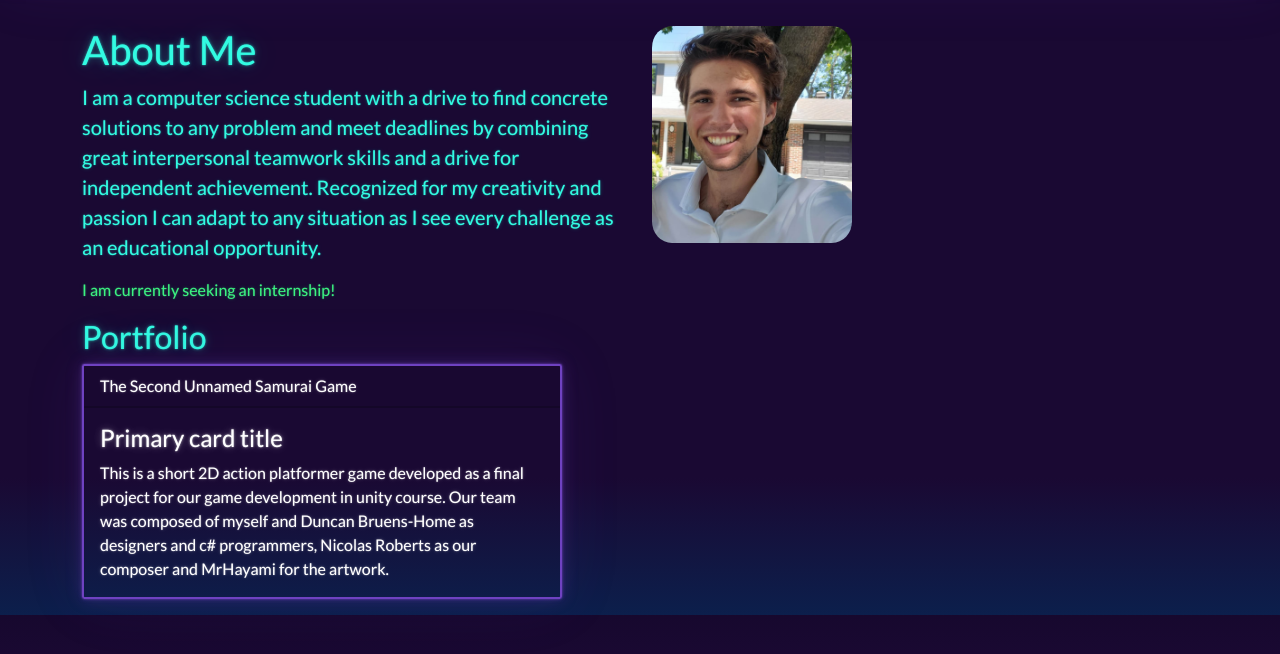
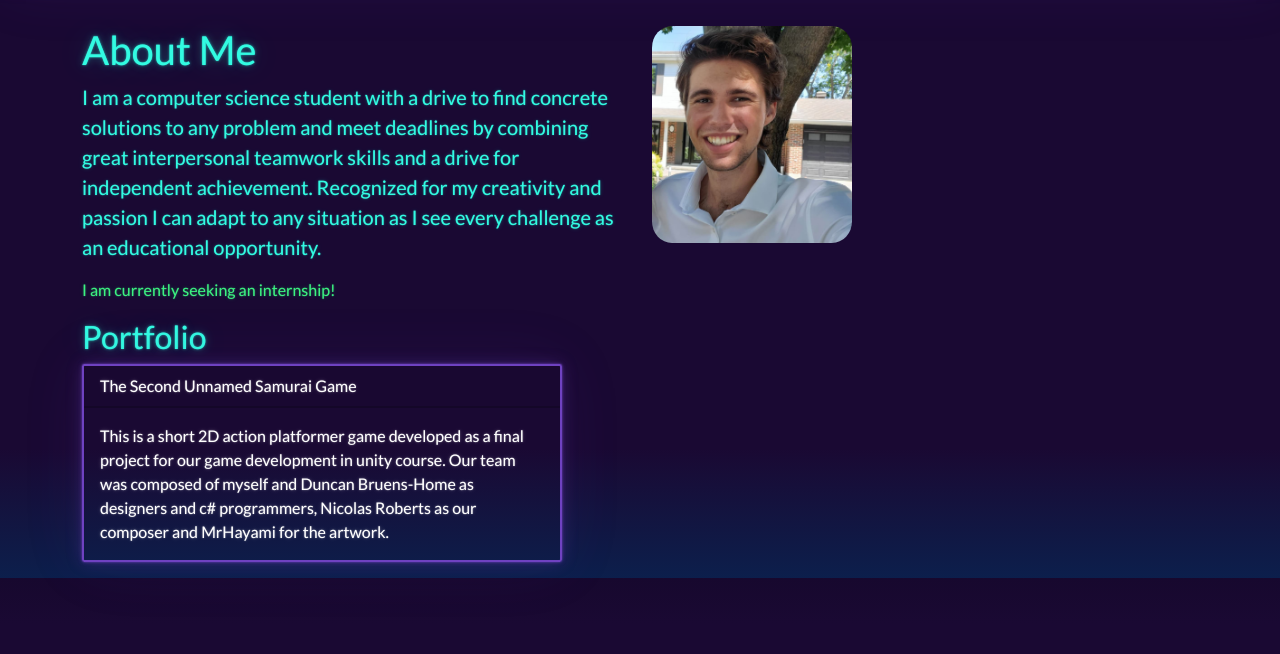
Before and after one commit to dufourmax1738/dufourmax1738.github.io, a plain HTML site: page index.html in a window 1280 px wide. Shown: the part 70-724 px from the top of the page. Drawn offline with Linux system fonts and the light colour scheme.

Commit message:
build website

```diff
--- a/index.html
+++ b/index.html
@@ -44,7 +44,7 @@
                   <div class="card border-primary mb-3" style="max-width: 30rem;">
                       <div class="card-header">The Second Unnamed Samurai Game</div>
                       <div class="card-body">
-                          <h4 class="card-title">Primary card title</h4>
+
                           <p class="card-text">This is a short 2D action platformer game developed as a final project for our game development in unity course. Our team was composed of myself and Duncan Bruens-Home as designers and c# programmers, Nicolas Roberts as our composer and MrHayami for the artwork.</p>
                       </div>
                   </div>
```
